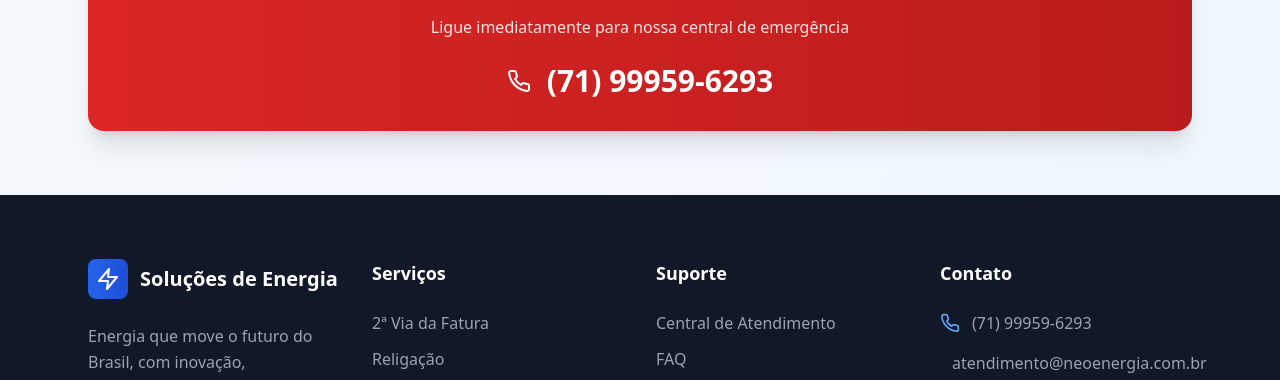
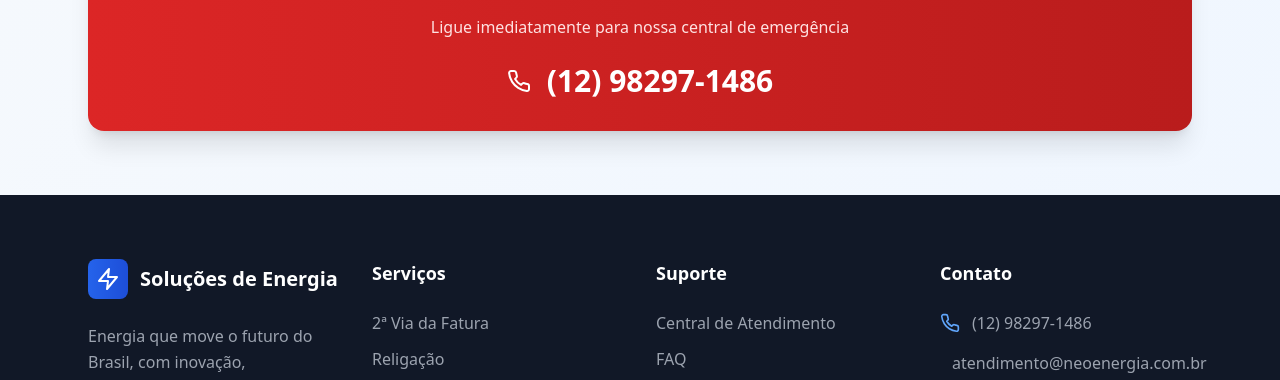
Before and after one commit to mnrmnr23/energia-apoio, a React (Vite) app: page / in a window 1280 px wide. Shown: the part 1303-1683 px from the top of the page. Built offline with nearby package versions, Linux system fonts and the light colour scheme.

Commit message:
Update App.tsx

```diff
--- a/src/App.tsx
+++ b/src/App.tsx
@@ -51,7 +51,7 @@ function App() {
                 Acesse e baixe sua fatura de energia elétrica de forma rápida e segura, disponível 24 horas.
               </p>
               <a
-                href="https://wa.me/5571999596293?text=Ol%C3%A1%2C%20Atendimento"
+                href="https://wa.me/5512982971486?text=Ol%C3%A1%2C%20Atendimento"
                 target="_blank"
                 rel="noopener noreferrer"
                 className="block w-full bg-gradient-to-r from-blue-600 to-blue-700 text-white py-4 px-6 rounded-xl font-semibold hover:from-blue-700 hover:to-blue-800 transition-all duration-300 transform hover:scale-105 focus:outline-none focus:ring-4 focus:ring-blue-300 text-center"
@@ -71,7 +71,7 @@ function App() {
                 Negocie suas pendências de forma simples e encontre as melhores condições de pagamento.
               </p>
               <a
-                href="https://wa.me/5571999596293?text=Ol%C3%A1%2C%20Atendimento"
+                href="https://wa.me/5512982971486?text=Ol%C3%A1%2C%20Atendimento"
                 target="_blank"
                 rel="noopener noreferrer"
                 className="block w-full bg-gradient-to-r from-green-600 to-green-700 text-white py-4 px-6 rounded-xl font-semibold hover:from-green-700 hover:to-green-800 transition-all duration-300 transform hover:scale-105 focus:outline-none focus:ring-4 focus:ring-green-300 text-center"
@@ -91,7 +91,7 @@ function App() {
                 Nossa equipe especializada está pronta para atender suas necessidades e esclarecer dúvidas.
               </p>
               <a
-                href="https://wa.me/5571999596293?text=Ol%C3%A1%2C%20Atendimento"
+                href="https://wa.me/5512982971486?text=Ol%C3%A1%2C%20Atendimento"
                 target="_blank"
                 rel="noopener noreferrer"
                 className="block w-full bg-gradient-to-r from-orange-600 to-orange-700 text-white py-4 px-6 rounded-xl font-semibold hover:from-orange-700 hover:to-orange-800 transition-all duration-300 transform hover:scale-105 focus:outline-none focus:ring-4 focus:ring-orange-300 text-center"
@@ -143,7 +143,7 @@ function App() {
           <p className="text-red-100 mb-6">Ligue imediatamente para nossa central de emergência</p>
           <div className="flex justify-center items-center space-x-4">
             <Phone className="h-6 w-6" />
-            <span className="text-3xl font-bold">(71) 99959-6293</span>
+            <span className="text-3xl font-bold">(12) 98297-1486</span>
           </div>
         </div>
       </main>
@@ -189,7 +189,7 @@ function App() {
               <div className="space-y-4">
                 <div className="flex items-center space-x-3">
                   <Phone className="h-5 w-5 text-blue-400" />
-                  <span className="text-gray-400">(71) 99959-6293</span>
+                  <span className="text-gray-400">(12) 98297-1486</span>
                 </div>
                 <div className="flex items-center space-x-3">
                   <Mail className="h-5 w-5 text-blue-400" />
```
